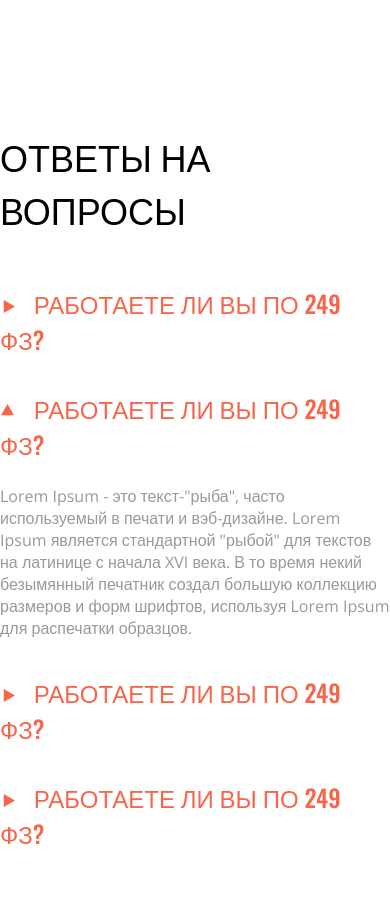
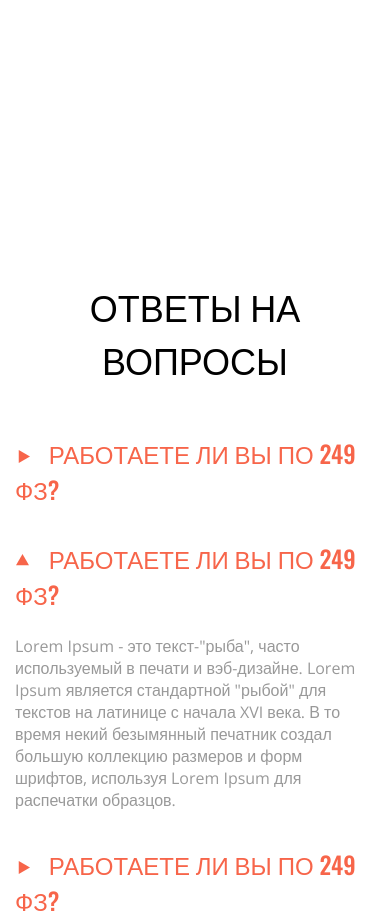
Before and after one commit to KarelinIvan/test_site, a plain HTML site: page index.html in a window 390 px wide. Shown: the part 9320-10241 px from the top of the page. Drawn offline with nearby package versions, Linux system fonts and the light colour scheme.

Commit message:
25-й коммит

```diff
--- a/css/style.css
+++ b/css/style.css
@@ -433,7 +433,7 @@ body {
 }
 
 .text__h2_question {
-
+    text-align: center;
 }
 
 .question__items {
@@ -480,3 +480,13 @@ body {
 .text__h3_question.text__h3_close + .text__p_question {
     display: none;
 }
+@media screen and (max-width: 1280px) {
+    .question {
+        padding: 150px 15px;
+    }
+}
+
+@media screen and (max-width: 768px) {
+    .question__items {
+    }
+}
```
